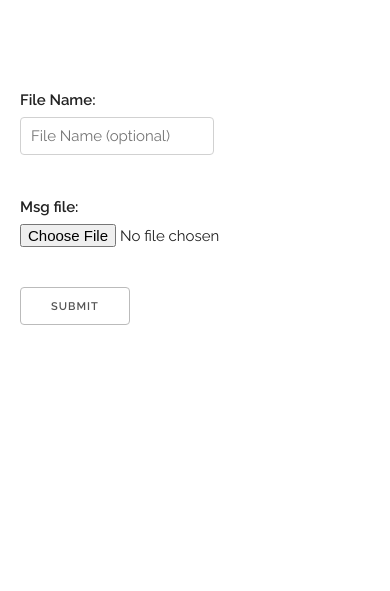
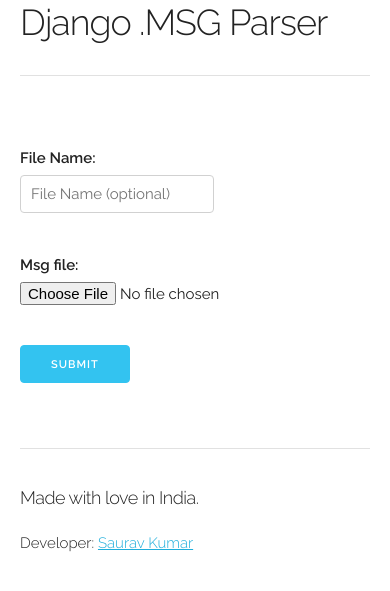
Before and after one commit to sauravmahuri2007/djmsgparser, a Django app: page /msg/ in a window 390 px wide. Shown: the top 591 px of the page. Run offline with Django 3.2, Linux system fonts and the light colour scheme.

Commit message:
Making the app responsive

```diff
--- a/parsemsg/templates/base.html
+++ b/parsemsg/templates/base.html
@@ -31,20 +31,40 @@
   <link rel="icon" type="image/png" href="{% static 'img/favicon.png' %}">
 
 </head>
+
 <body>
 
   <!-- Primary Page Layout
   –––––––––––––––––––––––––––––––––––––––––––––––––– -->
-  <div class="container">
-    <div class="row">
-        {% block body %}  <!-- just override this block in pages which is inheriting base.html -->
-        <div class="one-half column" style="margin-top: 25%">
-            <h4>Basic Page</h4>
-            <p>This index.html page is a placeholder with the CSS, font and favicon. It's just waiting for you to add some content! If you need some help hit up the <a href="http://www.getskeleton.com">Skeleton documentation</a>.</p>
+    {% block header %}
+        <div class="container">
+            <div class="row">
+                <div class="eleven columns">
+                    <h2>Django .MSG Parser</h2>
+                    <hr>
+                </div>
+            </div>
         </div>
-        {% endblock body %}
-    </div>
-  </div>
+    {% endblock header %}
+
+    {% block body %}  <!-- just override this block in pages which is inheriting base.html -->
+    {% endblock body %}
+
+    {% block footer %}
+        <div class="container">
+            <div class="row">
+                <div class="eleven columns">
+                    <hr>
+                    <div class="row">
+                        <div class="one-half column">
+                            <h5>Made with love in India.</h5>
+                            <h6>Developer: <a href="https://github.com/sauravmahuri2007">Saurav Kumar</a></h6>
+                        </div>
+                    </div>
+                </div>
+            </div>
+        </div>
+    {% endblock footer %}
 
 <!-- End Document
   –––––––––––––––––––––––––––––––––––––––––––––––––– -->
--- a/parsemsg/templates/upload_msg.html
+++ b/parsemsg/templates/upload_msg.html
@@ -1,17 +1,20 @@
 {% extends 'base.html' %}
 
 {% block body %}
-
-<div class="one-half column" style="margin-top: 25%">
+<div class="container">
+    <div class="row">
+        <div class="eleven columns" style="margin-top: 10%">
             {% if error %}
                 <div>{{ error }}</div>
             {% endif %}
             <form action="" method="post" enctype="multipart/form-data"> {% csrf_token %}
 
                 {{ form.as_p }}
-        <button type="submit">Submit</button>
+                <button class="button-primary" type="submit">Submit</button>
 
             </form>
         </div>
+    </div>
+</div>
 
 {% endblock body %}
```
Also changed, not shown: parsemsg/templates/show_msg.html (+9 -4 lines). Lines whose indentation alone changed are shown as unchanged.
